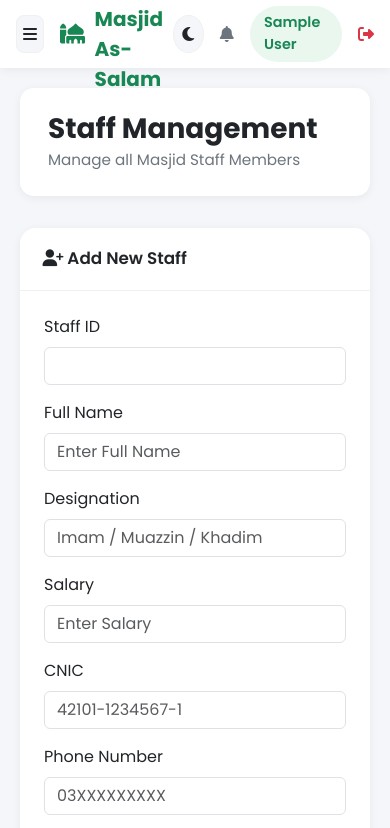
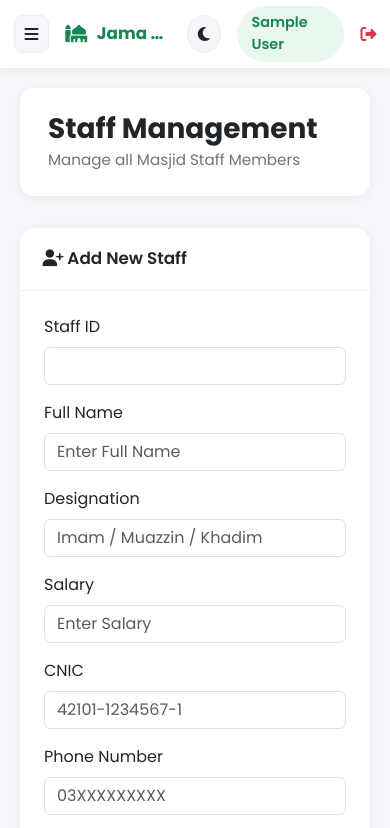
Before and after one commit to Saadi12344/masjid-management, a website: page frontend/staff.html in a window 390 px wide. Shown: the top 828 px of the page. Drawn offline with nearby package versions, Linux system fonts and the light colour scheme; some packages are replaced by stand-ins of ours; no server answers; sample sign-in values are in the browser's storage; a script that the page names is missing.

Commit message:
Fix mobile navbar wrapping

```diff
--- a/frontend/theme.css
+++ b/frontend/theme.css
@@ -47,6 +47,15 @@ body{
     padding:0 1.75rem;
     z-index:1040;
     transition:background .2s;
+    flex-wrap:nowrap;
+    overflow:hidden;
+    gap:.75rem;
+}
+
+.app-topbar > div{
+    display:flex;
+    align-items:center;
+    min-width:0;
 }
 
 .topbar-brand{
@@ -56,6 +65,15 @@ body{
     font-weight:700;
     font-size:1.25rem;
     color:var(--brand);
+    min-width:0;
+    overflow:hidden;
+}
+
+.topbar-brand span{
+    white-space:nowrap;
+    overflow:hidden;
+    text-overflow:ellipsis;
+    max-width:220px;
 }
 
 .theme-toggle{
@@ -150,7 +168,15 @@ body{
         transform:translateX(0);
     }
     .app-main{margin-left:0;margin-top:68px;padding:1.25rem;}
-    .app-topbar{padding:0 1rem;}
+    .app-topbar{padding:0 .85rem;}
+    .topbar-brand span{max-width:130px;font-size:1.05rem;}
+    .topbar-brand i{font-size:1.1rem;}
+}
+
+@media(max-width:420px){
+    .topbar-brand span{max-width:90px;}
+    .app-topbar .fa-bell{display:none;}
+    .admin-chip{padding:.35rem .6rem;font-size:.8rem;}
 }
 
 .sidebar-toggle-btn{
```
Also changed, not shown: README.md.
